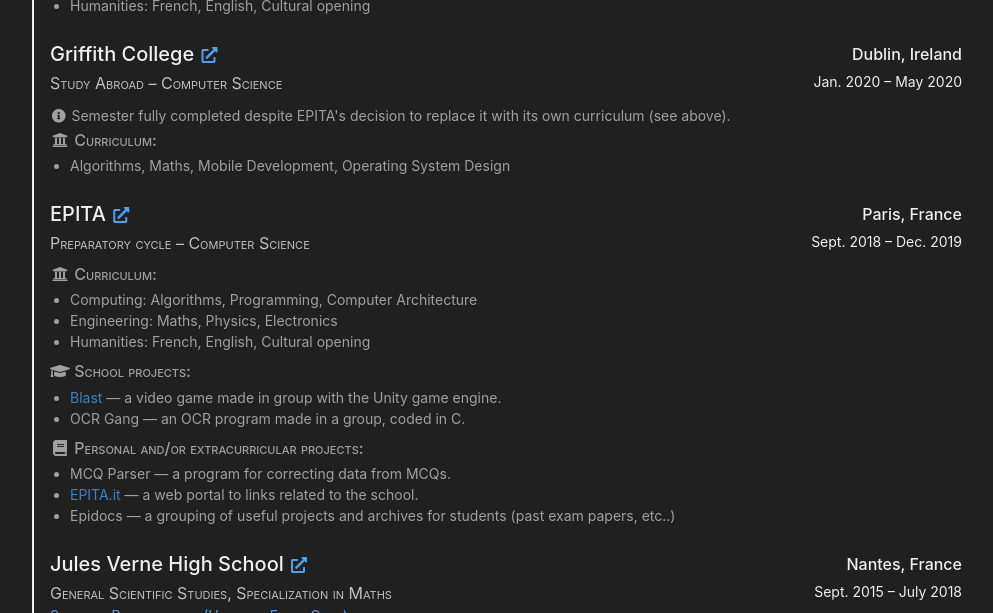
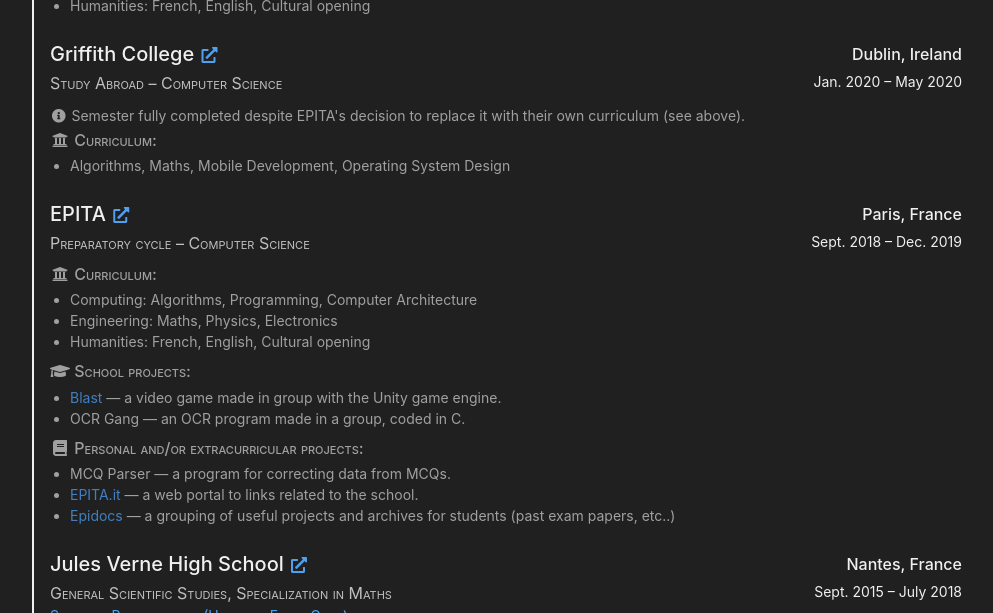
Before and after one commit to matiboux/matiboux.me, a Jekyll site: the page built from cv.html, in a window 1280 px wide and 900 px high, scrolled down 353 px. Shown: the part 153-766 px from the top of the window, without its empty margins (143-1136 px from the left). Built offline with Jekyll 4.4.1, drawn with Linux system fonts in a browser that asks for light colours; nearby versions of some CDN libraries.

Commit message:
Added links & Updated some sentences

```diff
--- a/cv.html
+++ b/cv.html
@@ -58,7 +58,7 @@ container_class: mw-lg
 			</h4>
 			<p class="position">Study Abroad – Computer Science</p>
 			<div class="description">
-				<p><i class="fas fa-info-circle fa-fw"></i> Semester fully completed despite EPITA's decision to replace it with its own curriculum (see above).</p>
+				<p><i class="fas fa-info-circle fa-fw"></i> Semester fully completed despite EPITA's decision to replace it with their own curriculum (see above).</p>
 				<h6><i class="fas fa-university fa-fw"></i> Curriculum:</h6>
 				<ul>
 					<li>Algorithms, Maths, Mobile Development, Operating System Design</li>
@@ -99,7 +99,7 @@ container_class: mw-lg
 				<ul>
 					<li>MCQ Parser — a program for correcting data from MCQs.</li>
 					<li><a href="https://epita.it/">EPITA.it</a> — a web portal to links related to the school.</li>
-					<li>Epidocs — a grouping of useful projects and archives for students (past exam papers, etc..)</li>
+					<li><a href="https://epidocs.eu/">Epidocs</a> — a grouping of useful projects and archives for students (past exam papers, etc..)</li>
 				</ul>
 			</div>
 		</div>
@@ -207,13 +207,19 @@ container_class: mw-lg
 			<h4>Associative Life – Jules Verne High School</h4>
 			<p class="position">Communication Officer (at the Maison des Lycéens)</p>
 			<ul>
-				<li>Development of an unofficial portal and web platform: LJV.fr (Feb. 2017)</li>
+				<li>
+					Development of an unofficial portal and web platform: LJV.fr (Feb. 2017)
+					<small class="d-print-none"><a href="https://ljv.fr/"><i class="fas fa-external-link-alt fa-fw"></i></a></small>
+				</li>
 				<li>Creation of an online high school newspaper with classmates: "Le Nautilus" (Feb. 2017)</li>
 				<li>
 					Registered the Maison des Lycéens on Google Maps (Jan. 2018)
 					<small class="d-print-none"><a href="https://goo.gl/maps/97cHZgS2BYHYnVSd7"><i class="fas fa-external-link-alt fa-fw"></i></a></small>
 				</li>
-				<li>Development of a showcase website for the Maison des Lycéens (Feb. 2018)</li>
+				<li>
+					Development of a showcase website for the Maison des Lycéens (Feb. 2018)
+					<small class="d-print-none"><a href="https://mdl.ljv.fr/"><i class="fas fa-external-link-alt fa-fw"></i></a></small>
+				</li>
 			</ul>
 		</div>
 		<div class="meta">
```
